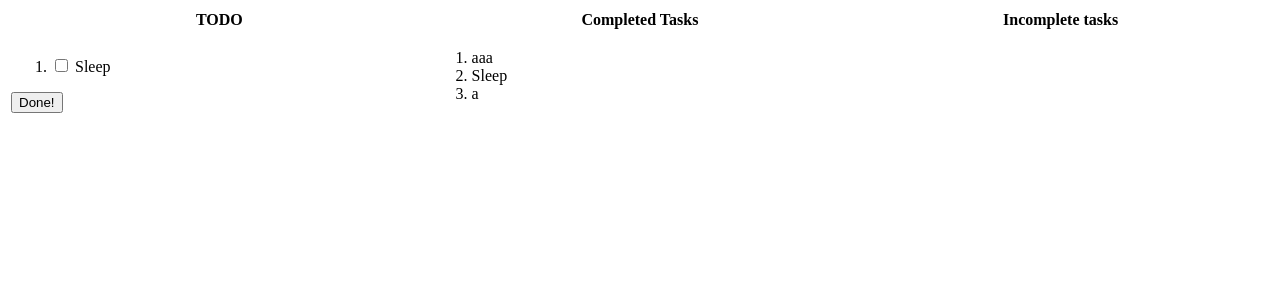
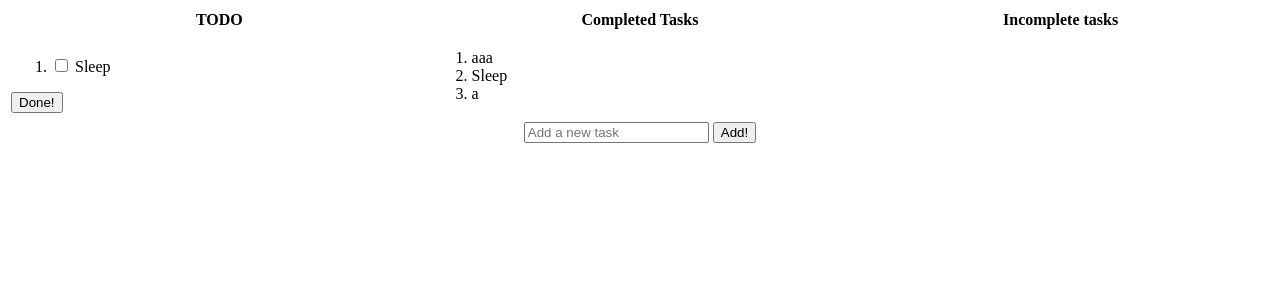
Before and after one commit to sudeephb/Task-manager, a Django app: page /tasks/ in a window 1280 px wide. Shown: the top 300 px of the page. Run offline with Django 3.2, Linux system fonts and the light colour scheme; data comes from the database, SQL or seed files in the repository; both versions use the stored data as it was after the commit.

Commit message:
'Add task' done

```diff
--- a/task_manager/todo/templates/tasks.html
+++ b/task_manager/todo/templates/tasks.html
@@ -60,8 +60,16 @@ My Tasks
 			</td>
 
 
-
 		</tr>
 	</table>
 
+	<div style="text-align: center;">
+		<form action="" method="post">
+			{% csrf_token %}
+			<input type="text" name="newTask" placeholder="Add a new task">
+			<input type="submit" value="Add!">
+		</form>
+
+	</div>
+
 {% endblock %}
--- a/task_manager/todo/views.py
+++ b/task_manager/todo/views.py
@@ -16,10 +16,17 @@ def tasks(request):
 		if completed_task_id:
 		 	# print(f"Completed task id : {request.POST.get('todo')}")
 		 	completed_task = Task.objects.get(id = completed_task_id)
-		 	print(completed_task.status)
+		 	# print(completed_task.status)
 		 	completed_task.status = Status.objects.get(id = 3)		# completed has id 3
-		 	print(f"{completed_task.status} - {completed_task}")
+		 	# print(f"{completed_task.status} - {completed_task}")
 		 	completed_task.save()
+
+	new_task = request.POST.get('newTask')
+	if new_task:
+		print(new_task)
+		s = Status.objects.create(status_text = 'to')
+		task = Task.objects.create(name = new_task, status = s)
+		task.save()
 
 
 	return render(request, "tasks.html", context)
```
Also changed, not shown: task_manager/db.sqlite3.
